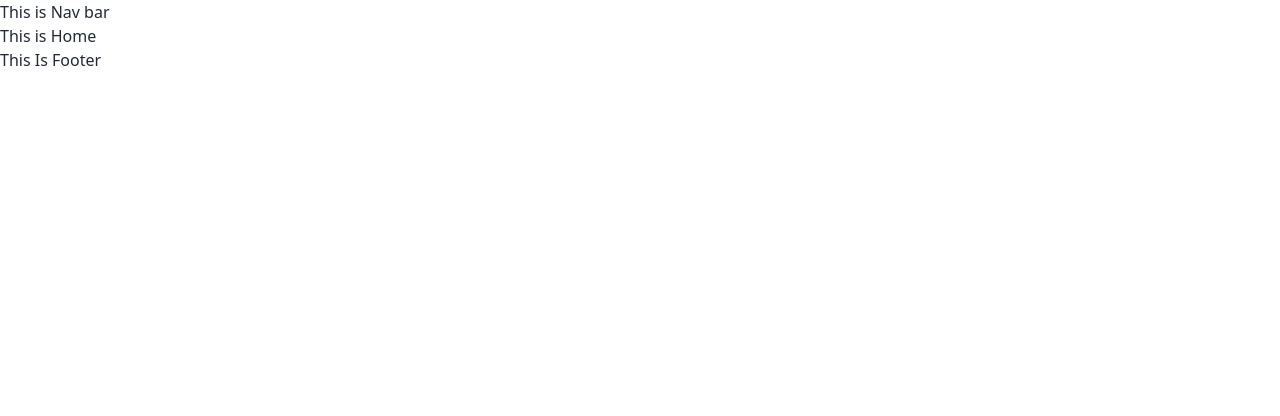
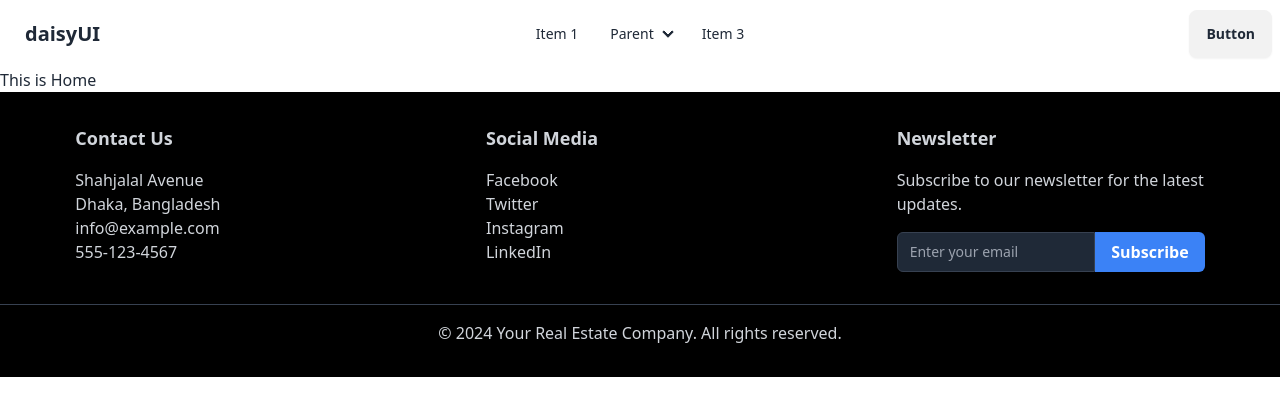
Before and after one commit to Sazid60/Luxoria-Real-Estate, a React (Vite) app: page / in a window 1280 px wide. Shown: the top 416 px of the page. Built offline with nearby package versions, Linux system fonts and the light colour scheme.

Commit message:
Footer Added

```diff
--- a/src/Components/Footer.jsx
+++ b/src/Components/Footer.jsx
@@ -2,9 +2,40 @@
 
 const Footer = () => {
     return (
-        <div>
-            <h1>This Is Footer</h1>
+
+<footer className="bg-black text-gray-300 py-8">
+    <div className="container mx-auto flex flex-wrap justify-around px-6">
+        <div className="w-full md:w-1/2 lg:w-1/4 mb-6 md:mb-0">
+            <h3 className="text-lg font-semibold mb-4">Contact Us</h3>
+            <p>Shahjalal Avenue</p>
+            <p>Dhaka, Bangladesh</p>
+            <p>info@example.com</p>
+            <p>555-123-4567</p>
         </div>
+        <div className="w-full md:w-1/2 lg:w-1/4 mb-6 md:mb-0">
+            <h3 className="text-lg font-semibold mb-4">Social Media</h3>
+            <ul>
+                <li><a href="#" className="hover:text-white">Facebook</a></li>
+                <li><a href="#" className="hover:text-white">Twitter</a></li>
+                <li><a href="#" className="hover:text-white">Instagram</a></li>
+                <li><a href="#" className="hover:text-white">LinkedIn</a></li>
+            </ul>
+        </div>
+        <div className="w-full md:w-1/2 lg:w-1/4">
+            <h3 className="text-lg font-semibold mb-4">Newsletter</h3>
+            <p>Subscribe to our newsletter for the latest updates.</p>
+            <form className="mt-4 flex">
+                <input type="email" placeholder="Enter your email" className="w-full bg-gray-800 border border-gray-700 rounded-l-md py-2 px-3 text-sm text-gray-300 focus:outline-none focus:border-gray-500" />
+                <button type="submit" className="bg-blue-500 hover:bg-blue-600 text-white font-semibold py-2 px-4 rounded-r-md focus:outline-none focus:bg-blue-600">Subscribe</button>
+            </form>
+        </div>
+    </div>
+    <div className="border-t border-gray-700 mt-8 pt-4 text-center">
+        <p>&copy; 2024 Your Real Estate Company. All rights reserved.</p>
+    </div>
+</footer>
+
+
     );
 };
 
--- a/src/Components/Navbar.jsx
+++ b/src/Components/Navbar.jsx
@@ -1,9 +1,45 @@
 
 const Navbar = () => {
     return (
-        <div>
-            <h1>This is Nav bar</h1>
-        </div>
+<div className="navbar bg-base-100">
+  <div className="navbar-start">
+    <div className="dropdown">
+      <div tabIndex={0} role="button" className="btn btn-ghost lg:hidden">
+        <svg xmlns="http://www.w3.org/2000/svg" className="h-5 w-5" fill="none" viewBox="0 0 24 24" stroke="currentColor"><path strokeLinecap="round" strokeLinejoin="round" strokeWidth="2" d="M4 6h16M4 12h8m-8 6h16" /></svg>
+      </div>
+      <ul tabIndex={0} className="menu menu-sm dropdown-content mt-3 z-[1] p-2 shadow bg-base-100 rounded-box w-52">
+        <li><a>Item 1</a></li>
+        <li>
+          <a>Parent</a>
+          <ul className="p-2">
+            <li><a>Submenu 1</a></li>
+            <li><a>Submenu 2</a></li>
+          </ul>
+        </li>
+        <li><a>Item 3</a></li>
+      </ul>
+    </div>
+    <a className="btn btn-ghost text-xl">daisyUI</a>
+  </div>
+  <div className="navbar-center hidden lg:flex">
+    <ul className="menu menu-horizontal px-1">
+      <li><a>Item 1</a></li>
+      <li>
+        <details>
+          <summary>Parent</summary>
+          <ul className="p-2">
+            <li><a>Submenu 1</a></li>
+            <li><a>Submenu 2</a></li>
+          </ul>
+        </details>
+      </li>
+      <li><a>Item 3</a></li>
+    </ul>
+  </div>
+  <div className="navbar-end">
+    <a className="btn">Button</a>
+  </div>
+</div>
     );
 };
 
--- a/src/main.jsx
+++ b/src/main.jsx
@@ -1,6 +1,6 @@
 import React from 'react'
 import ReactDOM from 'react-dom/client'
-// import App from './App.jsx'
+import App from './App.jsx'
 
 import {
   RouterProvider,
--- a/tailwind.config.js
+++ b/tailwind.config.js
@@ -1,9 +1,8 @@
 /** @type {import('tailwindcss').Config} */
 export default {
   content: [
-    "./resources/**/*.blade.php",
-    "./resources/**/*.js",
-    "./resources/**/*.vue",
+    "./index.html",
+    "./src/**/*.{js,ts,jsx,tsx}",
   ],
   theme: {
     extend: {},
```
